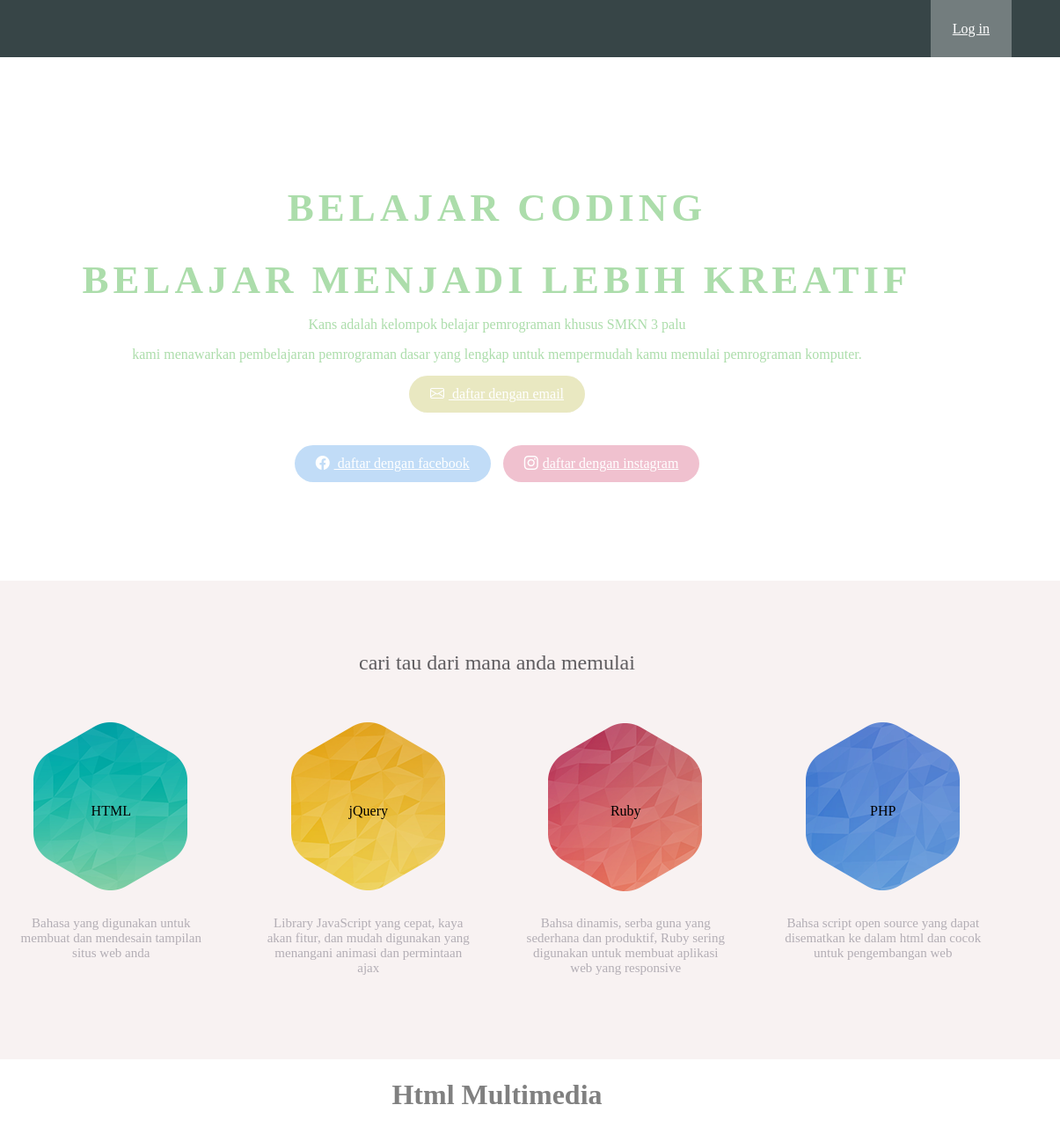
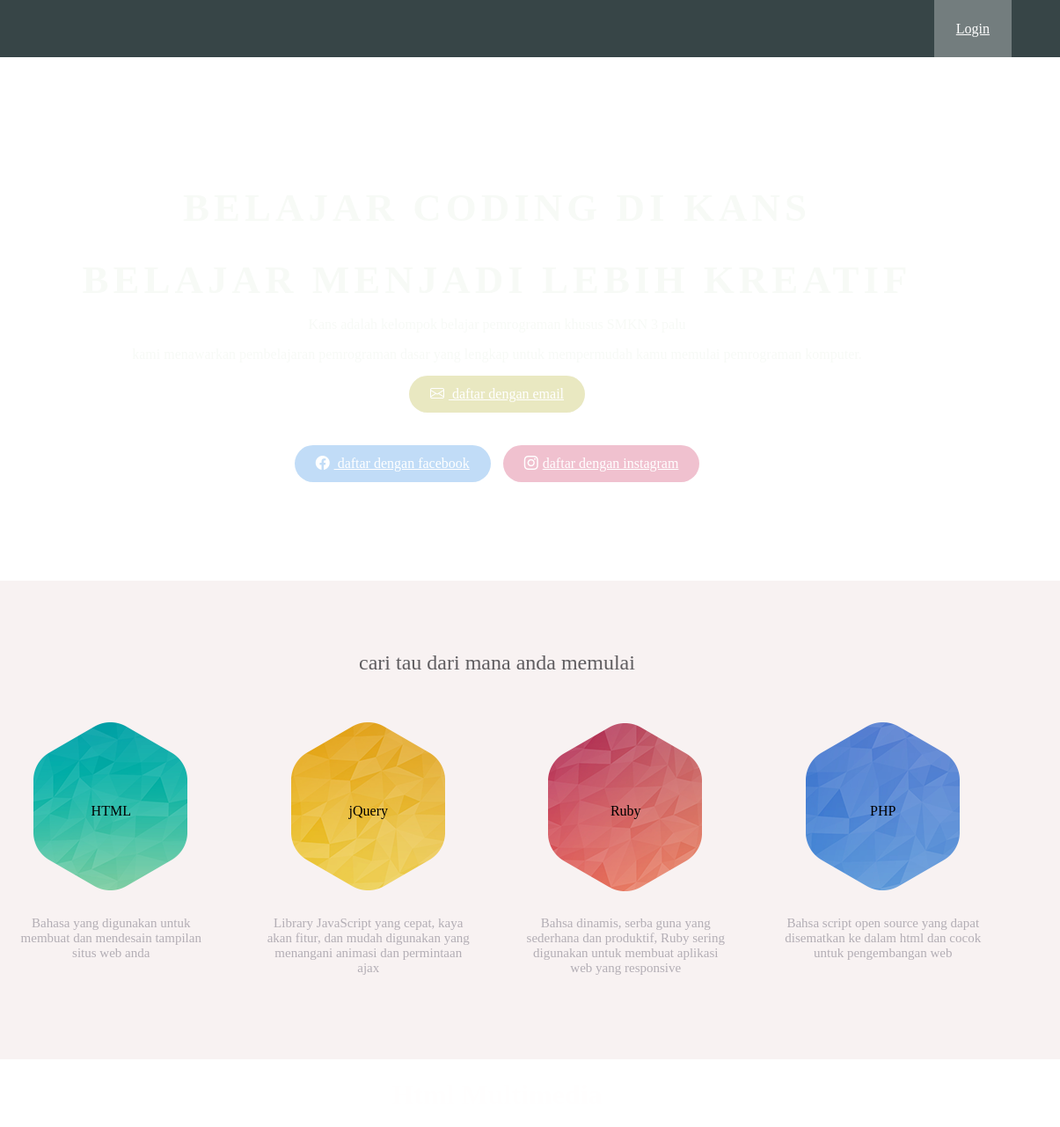
Before and after one commit to r1z4ld1/web-kedua-bagian1, a plain HTML site: page index.html in a window 1280 px wide. Shown: the top 1281 px of the page at 88% size, 75-1280 px from the left. Drawn offline with nearby package versions, Linux system fonts and the light colour scheme; files that its build step writes are made by us from their sources; files whose address does not match are found by name.

Commit message:
ubah log in ke login, ubah text h1,dan ubah pembungkus pelajaran

```diff
--- a/index.html
+++ b/index.html
@@ -16,14 +16,14 @@
           <img src="logo.png" class="logo" />
         </div>
         <div class="header-kanan">
-          <a href="#" class="login">Log in</a>
+          <a href="#" class="login">Login</a>
         </div>
         <span class="bi bi-list menu-icon"></span>
       </div>
     </header>
     <div class="pembungkus-atas">
       <div class="container">
-        <h1>BELAJAR CODING</h1>
+        <h1>BELAJAR CODING DI KANS</h1>
         <h1>BELAJAR MENJADI LEBIH KREATIF</h1>
         <p>Kans adalah kelompok belajar pemrograman khusus SMKN 3 palu</p>
         <p>
--- a/style.css
+++ b/style.css
@@ -23,7 +23,7 @@ ul{
 .pembungkus-atas{
     padding-top: 180px;
     padding-bottom: 100px;
-    color:#8acf88;
+    color:#f4f8f3;
     background-image: url(gambar_atas.png);
     background-size: cover;
     text-align: center;
@@ -206,7 +206,7 @@ footer{
 
 .pembungkus-media h1{
     text-align: center;
-    color: grey;
+    color: rgb(255, 254, 254);
 }
 video{
     width: 100%;
```
